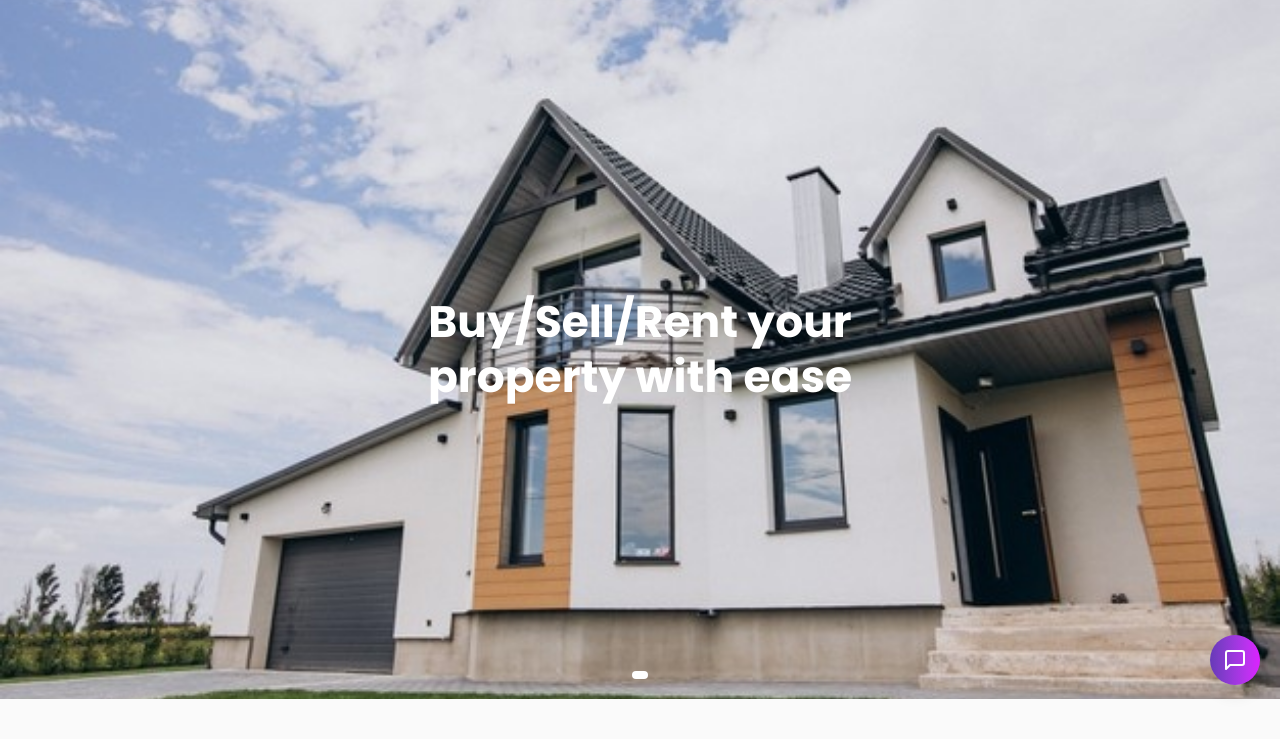
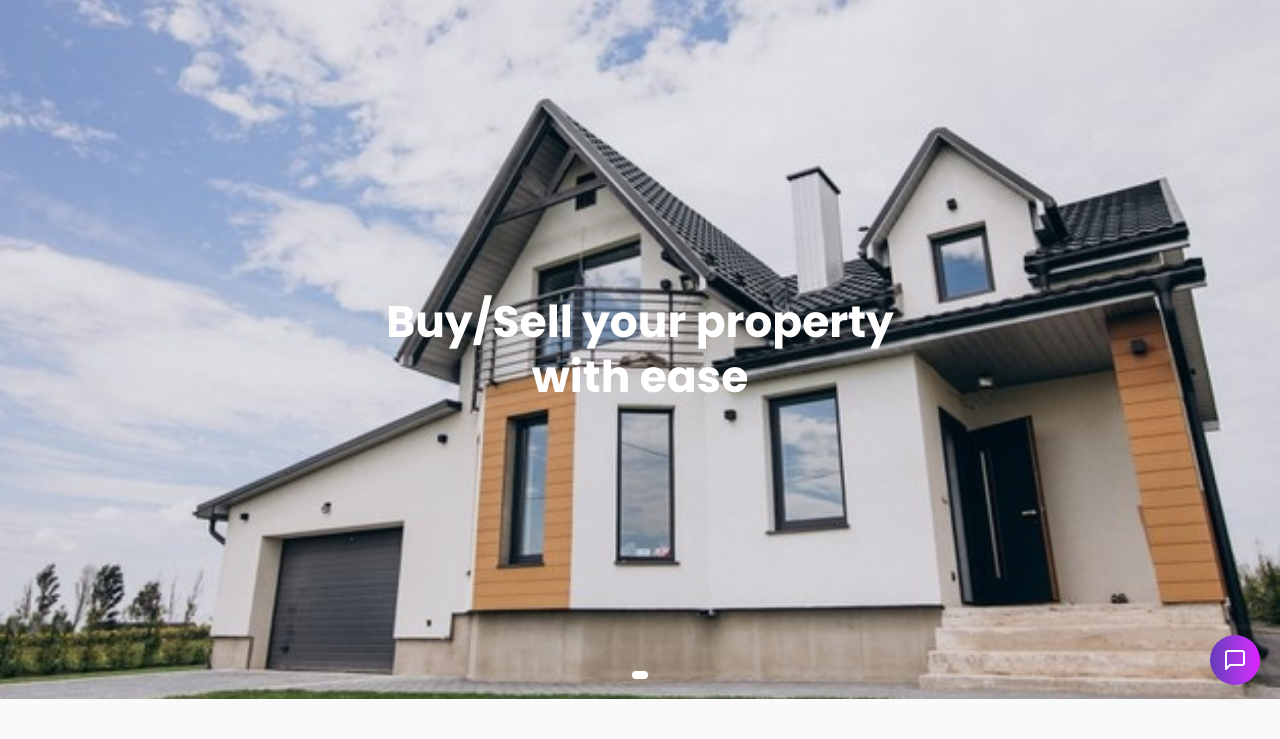
Before and after one commit to soumyadeepdutta/bwu, a Django app: page / in a window 1280 px wide. Shown: the part 95-834 px from the top of the page. Run offline with Django 3.2, Linux system fonts and the light colour scheme; data comes from the database, SQL or seed files in the repository; both versions use the stored data as it was after the commit; some libraries are stand-ins or nearby versions; some web fonts are replaced.

Commit message:
Database updated

```diff
--- a/templates/core/base.html
+++ b/templates/core/base.html
@@ -137,7 +137,7 @@
                                 <div class="container">
                                     <div class="row justify-content-center">
                                         <div class="col-xl-6 col-lg-7 col-sm-10">
-                                            <h2 class="carousel-title">Buy/Sell/Rent your property with ease</h2>
+                                            <h2 class="carousel-title">Buy/Sell your property with ease</h2>
                                             <ul class="carousel-btn rounded-buttons">
                                             </ul>
                                         </div>
```
Also changed, not shown: db.sqlite3.
